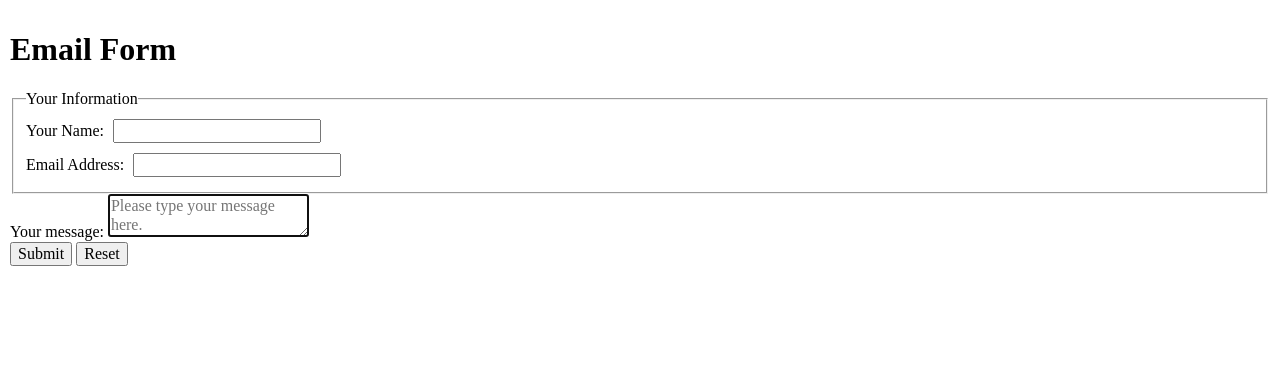
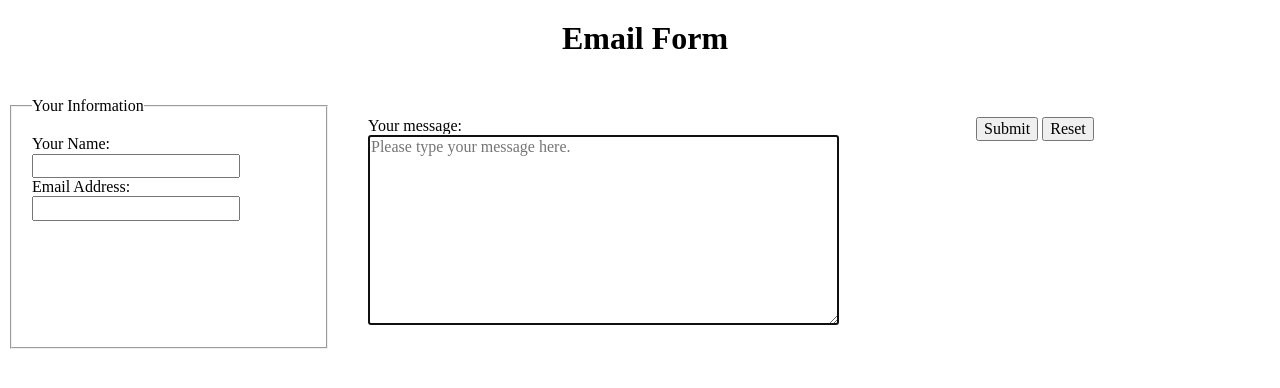
Before and after one commit to IanLukeFinley/starter-email-form, a plain HTML site: page index.html in a window 1280 px wide. Drawn offline with nearby package versions, Linux system fonts and the light colour scheme.

Commit message:
updated with flexbox formatting

```diff
--- a/index.html
+++ b/index.html
@@ -15,8 +15,9 @@
   <body>
     <main>
     <h1>Email Form</h1>
-      <form action="mailto:ianlukefinley@gmail.com">
-        <fieldset>
+
+      <form action="mailto:ianlukefinley@gmail.com" class="group">
+        <fieldset class="item">
           <legend>Your Information</legend>
           <div>
             <label for="name">Your Name:</label>
@@ -32,7 +33,7 @@
               />
           </div>
         </fieldset>
-        <div>
+        <div class="item item-double">
           <label for="form-message">Your message:</label>
           <textarea
             id="form-message"
@@ -41,10 +42,14 @@
             required
             maxlength="200"
             placeholder = "Please type your message here."
+            cols="50"
+            rows="10"
           ></textarea>
         </div>
+        <div class="item">
           <button type="submit">Submit</button>
          <button type="reset">Reset</button>
+        </div>
       </form>
     </main>
   </body>
--- a/style.css
+++ b/style.css
@@ -1,7 +1,46 @@
-body {
-  padding: 10px;
+main {
+  padding: 20px 0;
 }
 
-input {
-  margin: 5px;
+section {
+  margin-bottom: 100px;
 }
+
+h1 {
+  display: flex;
+  margin: 0 0 30px 10px;
+  justify-content: center;
+}
+
+
+
+/* Groups & Items */
+
+.group {
+  display: flex;
+  flex-direction: column;
+  margin-bottom: 100px;
+  align-content: space-around;
+}
+
+.item {
+  flex: 1;
+  margin: 10px;
+  padding: 20px;
+}
+
+.item-double {
+  flex: 2;
+}
+
+@media all and (min-width: 800px) {
+  section,
+  h1 {
+    padding: 0 10%;
+  }
+
+  .group {
+    flex-direction: row;
+
+  }
+}
```
